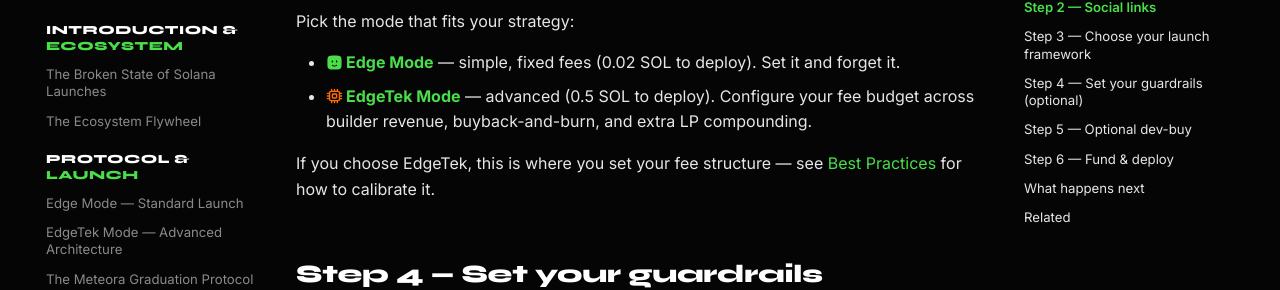
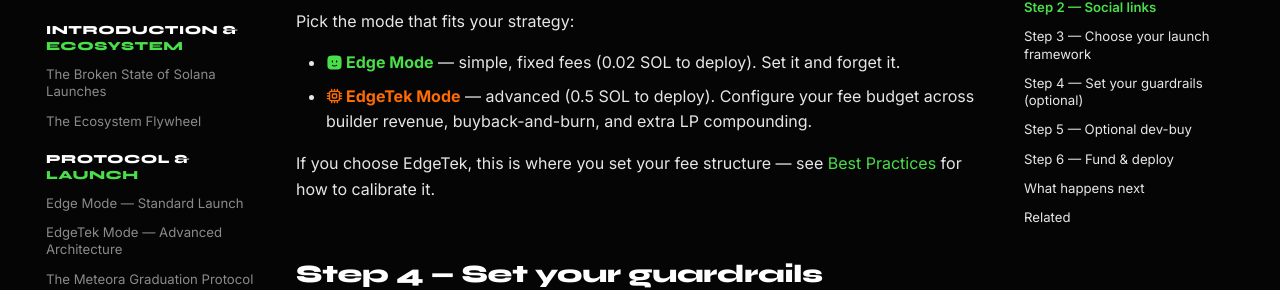
Before and after one commit to Tedz-1edge/1edge-docs, an MkDocs documentation site: the page built from docs/creators/launch-blueprint.md, in a window 1280 px wide and 1400 px high, scrolled down 873 px. Shown: the part 170-460 px from the top of the window. Built offline with MkDocs 1.6.1 and Material for MkDocs 9.7.7, drawn with Linux system fonts in a browser that asks for light colours.

Commit message:
Flip EdgeTek mode link in blueprint: orange default, green on hover

```diff
--- a/docs/creators/launch-blueprint.md
+++ b/docs/creators/launch-blueprint.md
@@ -27,7 +27,7 @@ Attach your project's socials (X, Telegram, Discord, website). These appear on t
 Pick the mode that fits your strategy:
 
 * <img class="mode-icon" src="../../assets/edge-icon.svg" alt="">**[Edge Mode](../protocol/edge-mode.md)** — simple, fixed fees (0.02 SOL to deploy). Set it and forget it.
-* <img class="mode-icon" src="../../assets/tek-icon.svg" alt="">**[EdgeTek Mode](../protocol/edgetek-mode.md)** — advanced (0.5 SOL to deploy). Configure your fee budget across builder revenue, buyback-and-burn, and extra LP compounding.
+* <img class="mode-icon" src="../../assets/tek-icon.svg" alt="">**[EdgeTek Mode](../protocol/edgetek-mode.md){ .flip }** — advanced (0.5 SOL to deploy). Configure your fee budget across builder revenue, buyback-and-burn, and extra LP compounding.
 
 If you choose EdgeTek, this is where you set your fee structure — see [Best Practices](best-practices.md) for how to calibrate it.
 
--- a/docs/stylesheets/extra.css
+++ b/docs/stylesheets/extra.css
@@ -114,6 +114,9 @@ body, .md-typeset { font-family: 'Inter', sans-serif; }
 /* ── Links: green default, orange hover ───────────────────────────────────── */
 .md-typeset a { color: var(--edge-green); text-decoration: none; }
 .md-typeset a:hover { color: var(--edge-orange); }
+/* flipped link — orange by default, green on hover (e.g. the EdgeTek mode link) */
+.md-typeset a.flip { color: var(--edge-orange); }
+.md-typeset a.flip:hover { color: var(--edge-green); }
 
 /* ── Navigation ───────────────────────────────────────────────────────────── */
 .md-nav { font-size: 0.66rem; }
```
